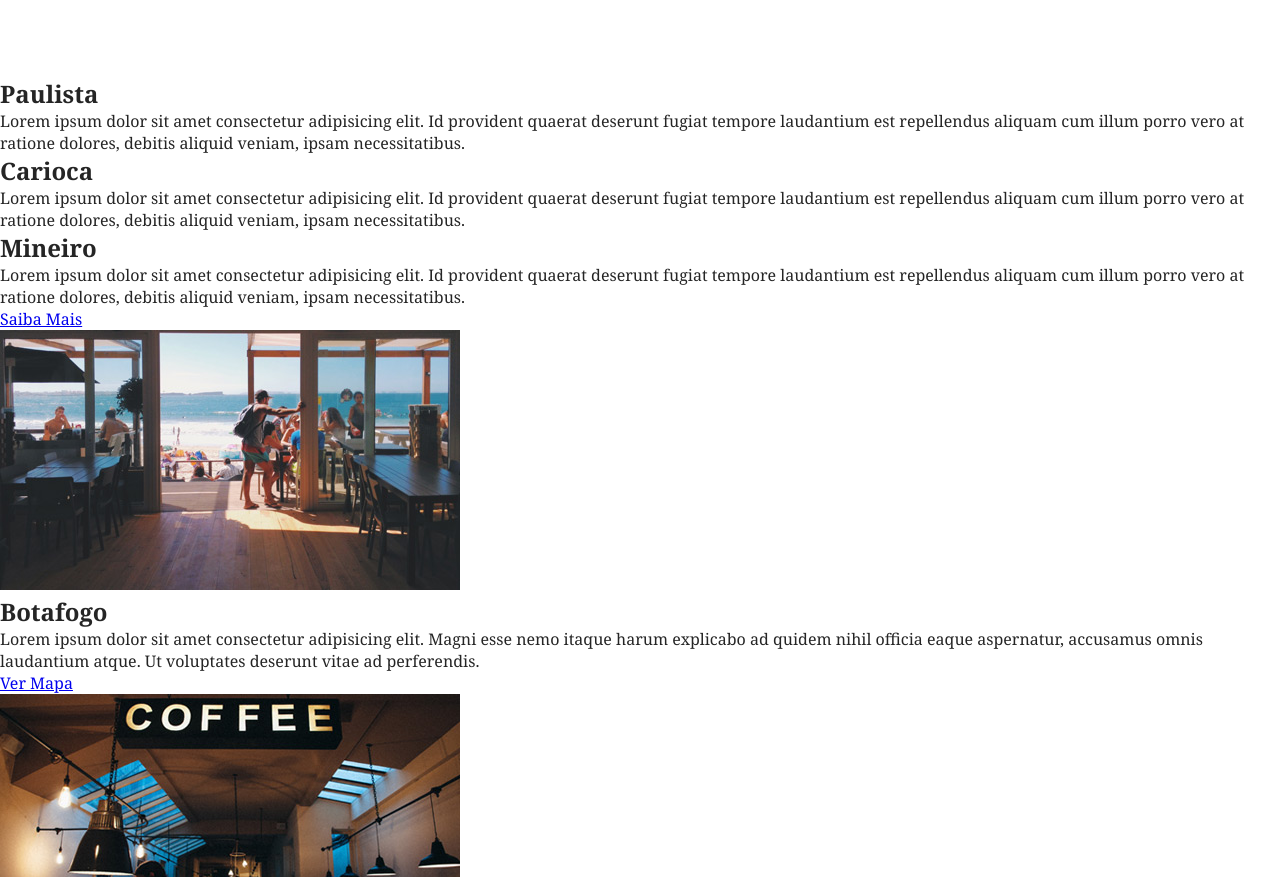
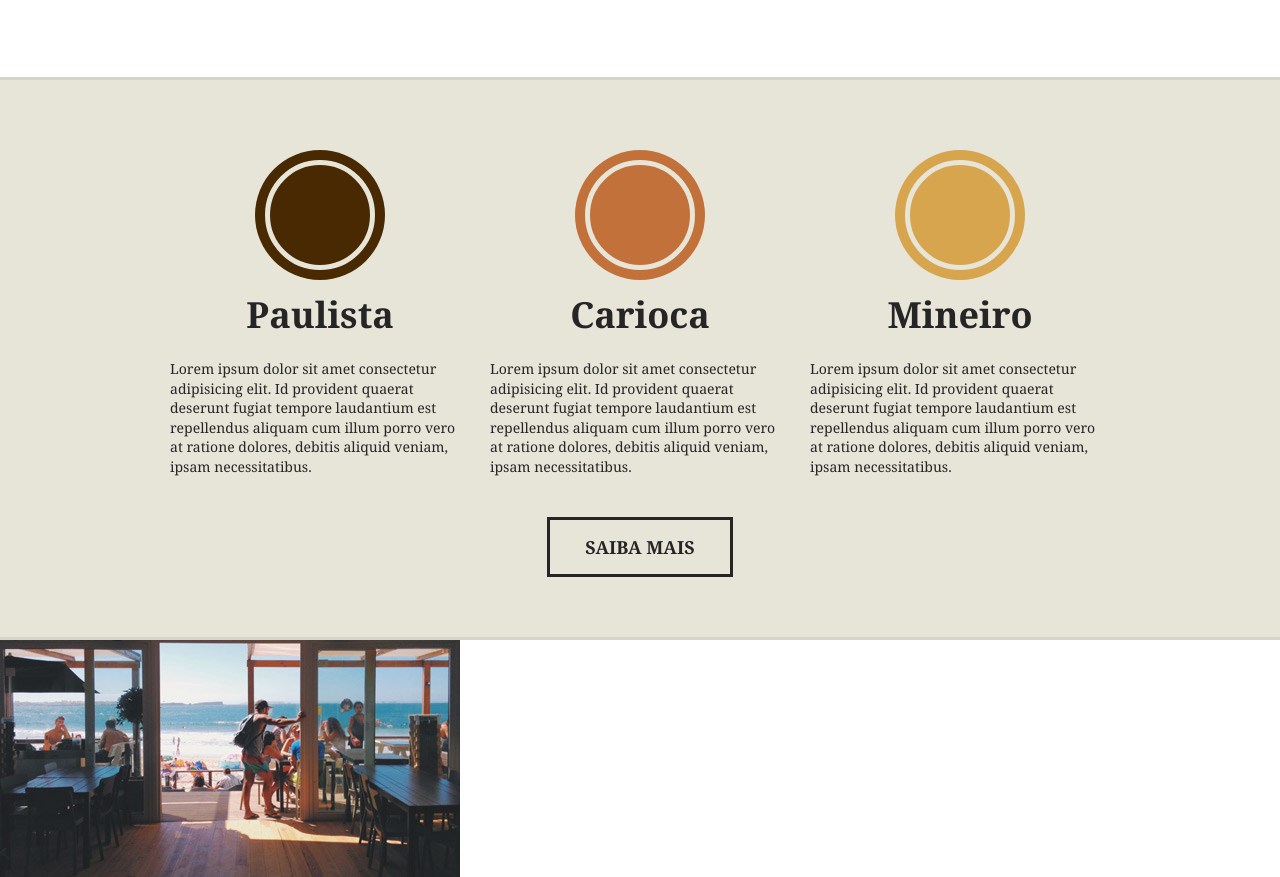
Before and after one commit to Donderileo/Brafe, a plain HTML site: page brafe-puro/index.html in a window 1280 px wide. Shown: the part 1131-2008 px from the top of the page. Drawn offline with Linux system fonts and the light colour scheme.

Commit message:
6 - Produtos

```diff
--- a/brafe-puro/css/style.css
+++ b/brafe-puro/css/style.css
@@ -149,3 +149,82 @@ body{
     margin: 20px auto;
     max-width: 460px;
 }
+
+/* Produtos */
+
+.produtos {
+    background: #e7e4d8;
+    padding: 60px 0;
+    border-top: 3px solid #d6d3c8;
+    border-bottom: 3px solid #d6d3c8;
+}
+
+.produtos-container {
+    max-width: 960px;
+    margin: 0 auto;
+
+}
+
+.produtos-container::before, .produtos-container::after {
+    content: '';
+    clear:both;
+    display: table;
+}
+
+.produtos-item {
+    width:300px;
+    float:left;
+    margin: 0 10px 20px 10px;;
+}
+
+.produtos-item h2{
+    text-align:center;
+    font-size:2.25em;
+    margin-bottom:20px;
+}
+
+.produtos-item h2::before{
+    content:'';
+    display:block;
+    width:100px;
+    height:100px;
+    border-radius:50%;
+    margin: 20px auto;
+
+    background:currentcolor;
+    border: 5px solid #e7e4d8;
+    box-shadow: 0 0 0 10px currentcolor;
+}
+
+h2.produtos-paulista::before{
+    color:#492901;
+}
+
+h2.produtos-carioca::before{
+    color:#c17139;
+}
+
+h2.produtos-mineiro::before{
+    color:#d7a54d;
+}
+
+.produtos-item p{
+    font-size:0.875em;
+    line-height: 1.4em;
+}
+
+.produtos-btn {
+    width:180px;
+    border: 3px solid;
+    color: #252525;
+    display:block;
+
+    text-decoration:none;
+
+    font-size:1.125em;
+    font-weight: bold;
+    text-align:center;
+    text-transform: uppercase;
+    padding:15px 0;
+    margin: 20px auto 0 auto;
+}
--- a/brafe-puro/index.html
+++ b/brafe-puro/index.html
@@ -48,18 +48,22 @@
     </section>
 
 
-    <section>
-        <div>
-            <div>
-                <h2>Paulista</h2>
+    <section class="produtos">
+        <div class="produtos-container">
+            <div class="produtos-item">
+                <h2 class="produtos-paulista">Paulista</h2>
                 <p>Lorem ipsum dolor sit amet consectetur adipisicing elit. Id provident quaerat deserunt fugiat tempore laudantium est repellendus aliquam cum illum porro vero at ratione dolores, debitis aliquid veniam, ipsam necessitatibus.</p>
-                <h2>Carioca</h2>
+            </div>
+            <div class="produtos-item">
+                <h2 class="produtos-carioca">Carioca</h2>
                 <p>Lorem ipsum dolor sit amet consectetur adipisicing elit. Id provident quaerat deserunt fugiat tempore laudantium est repellendus aliquam cum illum porro vero at ratione dolores, debitis aliquid veniam, ipsam necessitatibus.</p>
-                <h2>Mineiro</h2>
+            </div>
+            <div class="produtos-item">
+                <h2 class="produtos-mineiro">Mineiro</h2>
                 <p>Lorem ipsum dolor sit amet consectetur adipisicing elit. Id provident quaerat deserunt fugiat tempore laudantium est repellendus aliquam cum illum porro vero at ratione dolores, debitis aliquid veniam, ipsam necessitatibus.</p>
             </div>
         </div>
-        <a href="#">Saiba Mais</a>
+        <a class="produtos-btn" href="#">Saiba Mais</a>
     </section>
 
     <section>
```
